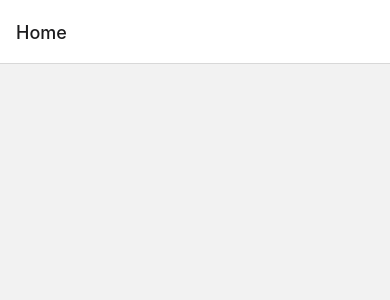
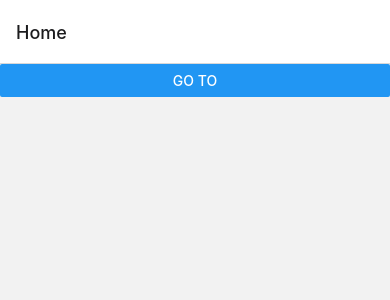
Before and after one commit to rtdtwo/alli-app, a React Native app: screen /Home in a window 390 px wide. Shown: the top 300 px of the page. Built offline with nearby package versions, Linux system fonts and the light colour scheme.

Commit message:
adding login style sheet

```diff
--- a/App.js
+++ b/App.js
@@ -4,13 +4,14 @@ import HomeScreen from './screens/HomeScreen';
 import theme from './themes';
 import { Provider as PaperProvider } from 'react-native-paper';
 import Login from './screens/Login';
+import { navigationRef } from './pages/goTo';
 
 const Stack = createNativeStackNavigator();
 
 const App = () => {
   return (
     <PaperProvider theme={theme}>
-      <NavigationContainer>
+      <NavigationContainer ref={navigationRef}>
         <Stack.Navigator>
 
           <Stack.Screen
--- a/pages/goTo.js
+++ b/pages/goTo.js
@@ -1,11 +1,7 @@
 import * as React from 'react';
-import { Button } from 'react-native';
 
-function GoToButton({ navigation, screenName }) {
-  return (
-    <Button
-      title={`Go to ${screenName}`}
-      onPress={() => navigation.navigate(screenName)}
-    />
-  );
+export const navigationRef = React.createRef();
+
+export function navigate(name, params) {
+  navigationRef.current?.navigate(name, params);
 }
--- a/screens/HomeScreen.js
+++ b/screens/HomeScreen.js
@@ -1,8 +1,16 @@
-import { View } from "react-native"
+import React from 'react';
+import {View, Button} from 'react-native';
+import * as goTo from '../pages/goTo';
 
 
 const HomeScreen = () => {
     return <View>
+        <Button
+        title={'Go to'}
+        onPress={() =>
+          goTo.navigate('Login', {userName: 'Lucy'})
+        }
+      />
     </View>
 }
 
--- a/screens/Login.js
+++ b/screens/Login.js
@@ -1,10 +1,23 @@
-import { View } from "react-native"
+import { View,Button,Text, Image} from "react-native"
+import * as goTo from '../pages/goTo';
+import croc from '../assets/croc.png';
+import './login.css'
 
 const Login = () => {
     return (
-    <View>
-        <Image source={require('../assets/croc.png')} />
-    </View>
+
+        <View>
+
+        <Button title={'Go Back'}
+                onPress={() => goTo.navigate('Home', { userName: 'Lucy' })} />
+        <img src={croc}
+            width={50}
+            height={50}
+         />
+
+        </View>
+
+
 
     );
 }
```
Also changed, not shown: screens/login.css (added).
